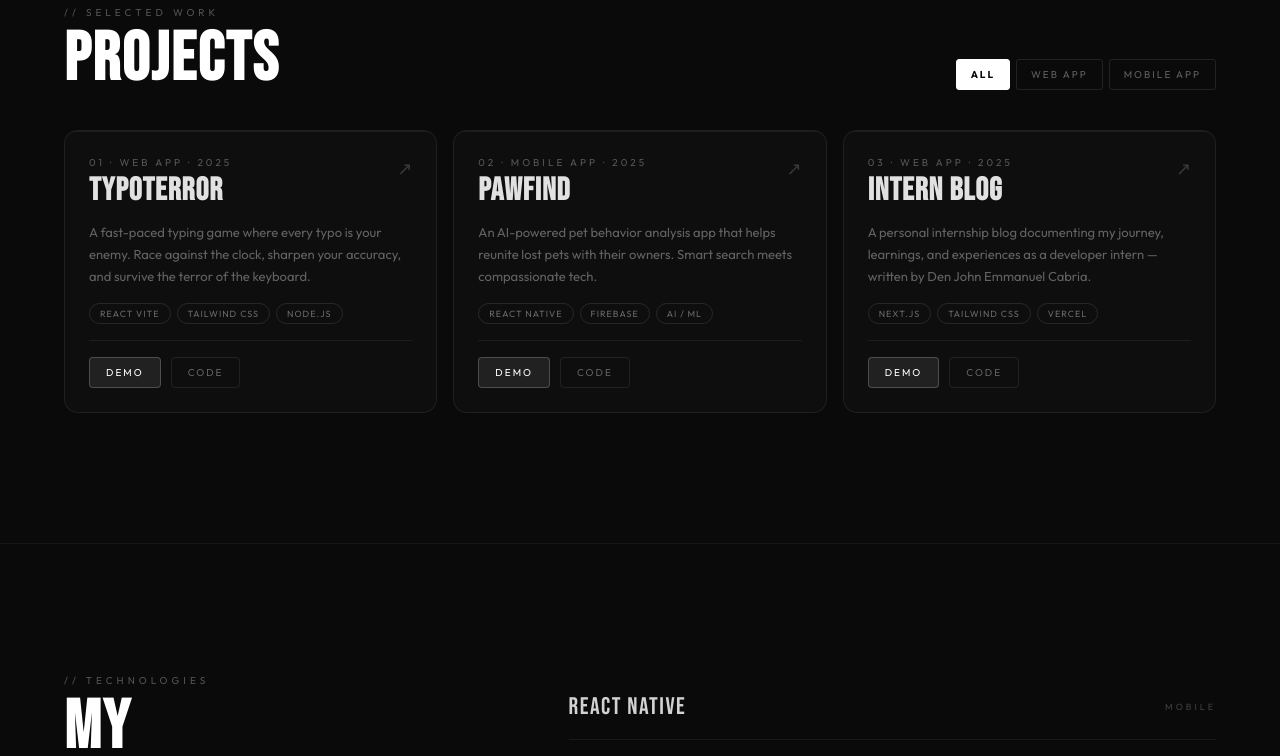
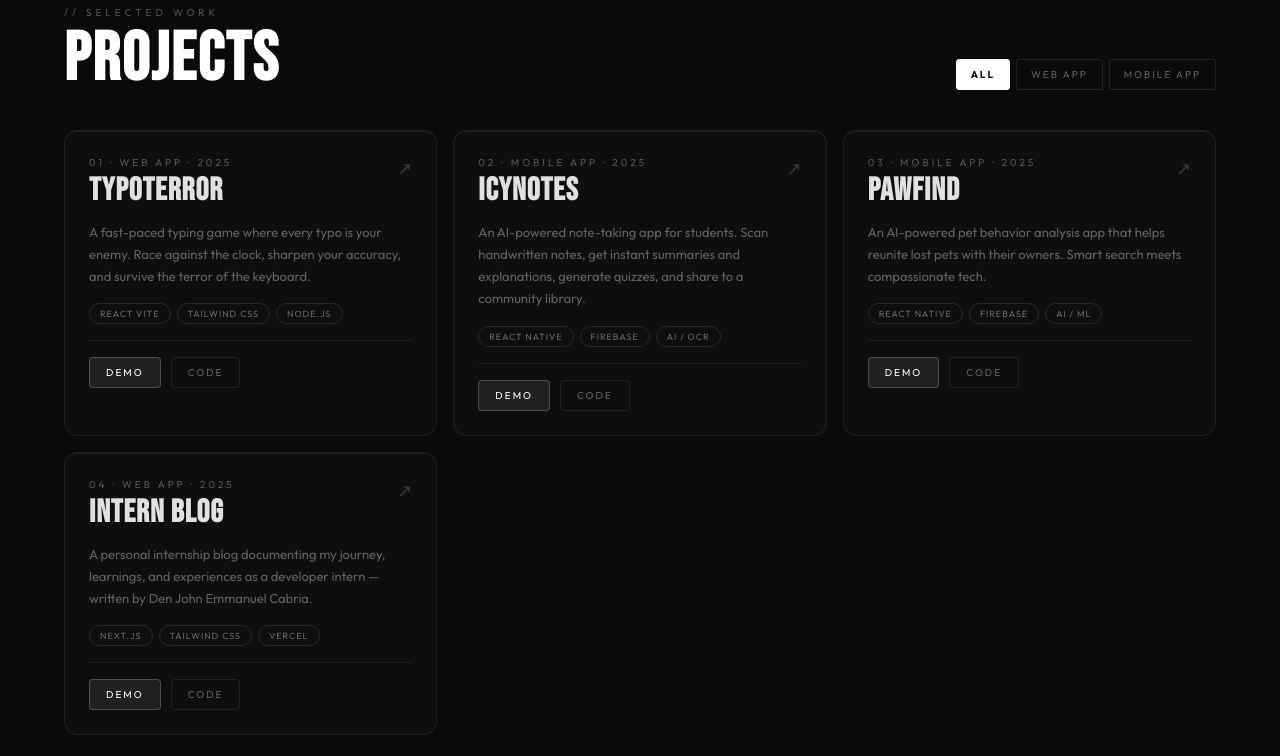
Before and after one commit to mawi1C/den-portfolio, a React (Vite) app: page / in a window 1280 px wide. Shown: the part 925-1681 px from the top of the page. Built offline with nearby package versions, Linux system fonts and the light colour scheme.

Commit message:
added icynotes project

```diff
--- a/src/App.jsx
+++ b/src/App.jsx
@@ -19,13 +19,19 @@ const PROJECTS = [
     demoUrl: "https://typo-terror.vercel.app/", codeUrl: "https://github.com/mawi1C/TypoTerror",
   },
   {
-    id: 2, num: "02", title: "PawFind", type: "Mobile App", year: "2025",
+    id: 2, num: "02", title: "IcyNotes", type: "Mobile App", year: "2025",
+    tags: ["React Native", "Firebase", "AI / OCR"],
+    desc: "An AI-powered note-taking app for students. Scan handwritten notes, get instant summaries and explanations, generate quizzes, and share to a community library.",
+    demoUrl: "https://icynotes.vercel.app/", codeUrl: "https://github.com/mawi1C/IcyNotes",
+  },
+  {
+    id: 3, num: "03", title: "PawFind", type: "Mobile App", year: "2025",
     tags: ["React Native", "Firebase", "AI / ML"],
     desc: "An AI-powered pet behavior analysis app that helps reunite lost pets with their owners. Smart search meets compassionate tech.",
     demoUrl: "https://pawfindapp.vercel.app/", codeUrl: "https://github.com/mawi1C/PawFind-Web",
   },
   {
-    id: 3, num: "03", title: "Intern Blog", type: "Web App", year: "2025",
+    id: 4, num: "04", title: "Intern Blog", type: "Web App", year: "2025",
     tags: ["Next.js", "Tailwind CSS", "Vercel"],
     desc: "A personal internship blog documenting my journey, learnings, and experiences as a developer intern — written by Den John Emmanuel Cabria.",
     demoUrl: "https://dens-blog.vercel.app/", codeUrl: "#",
```
